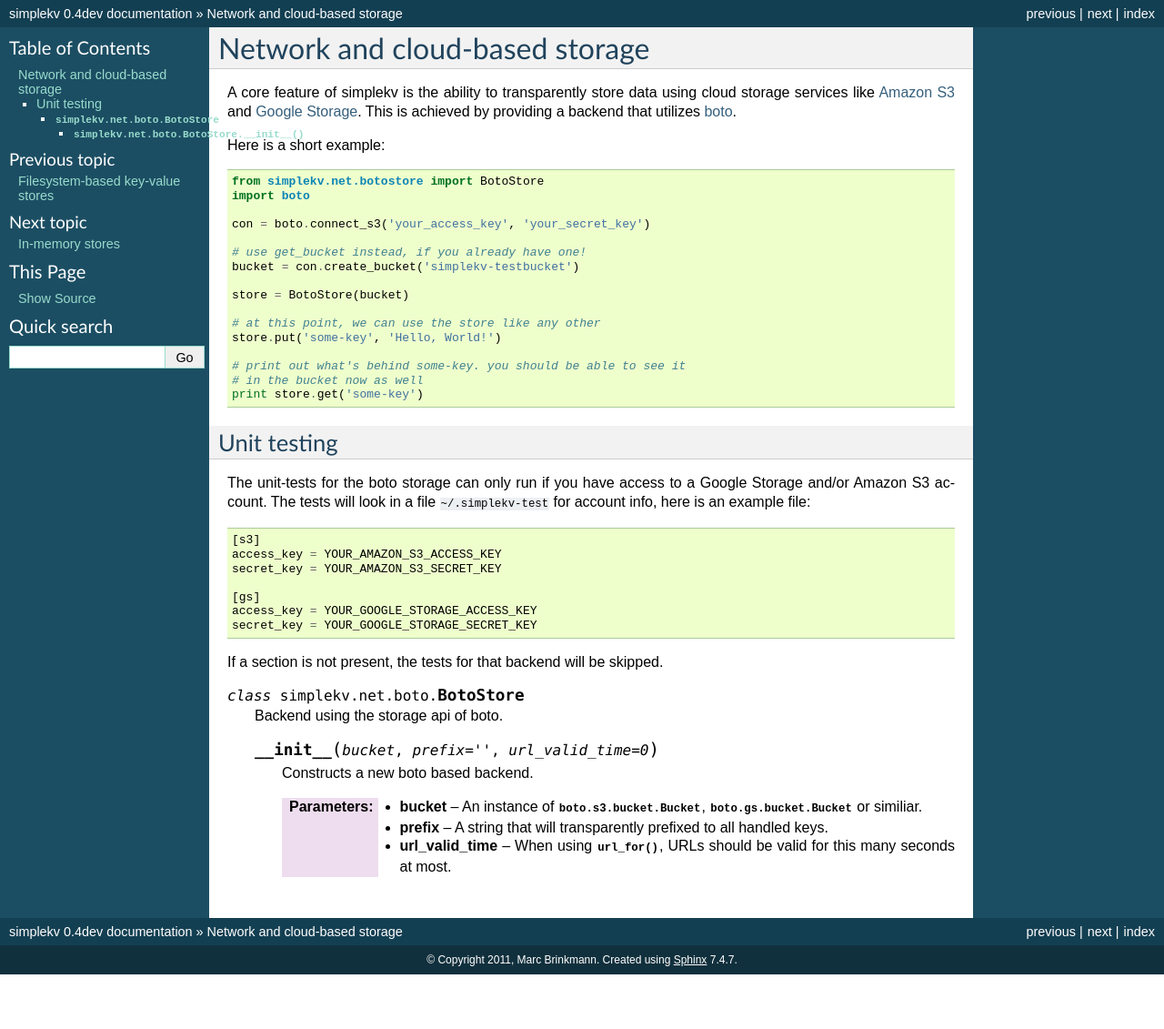
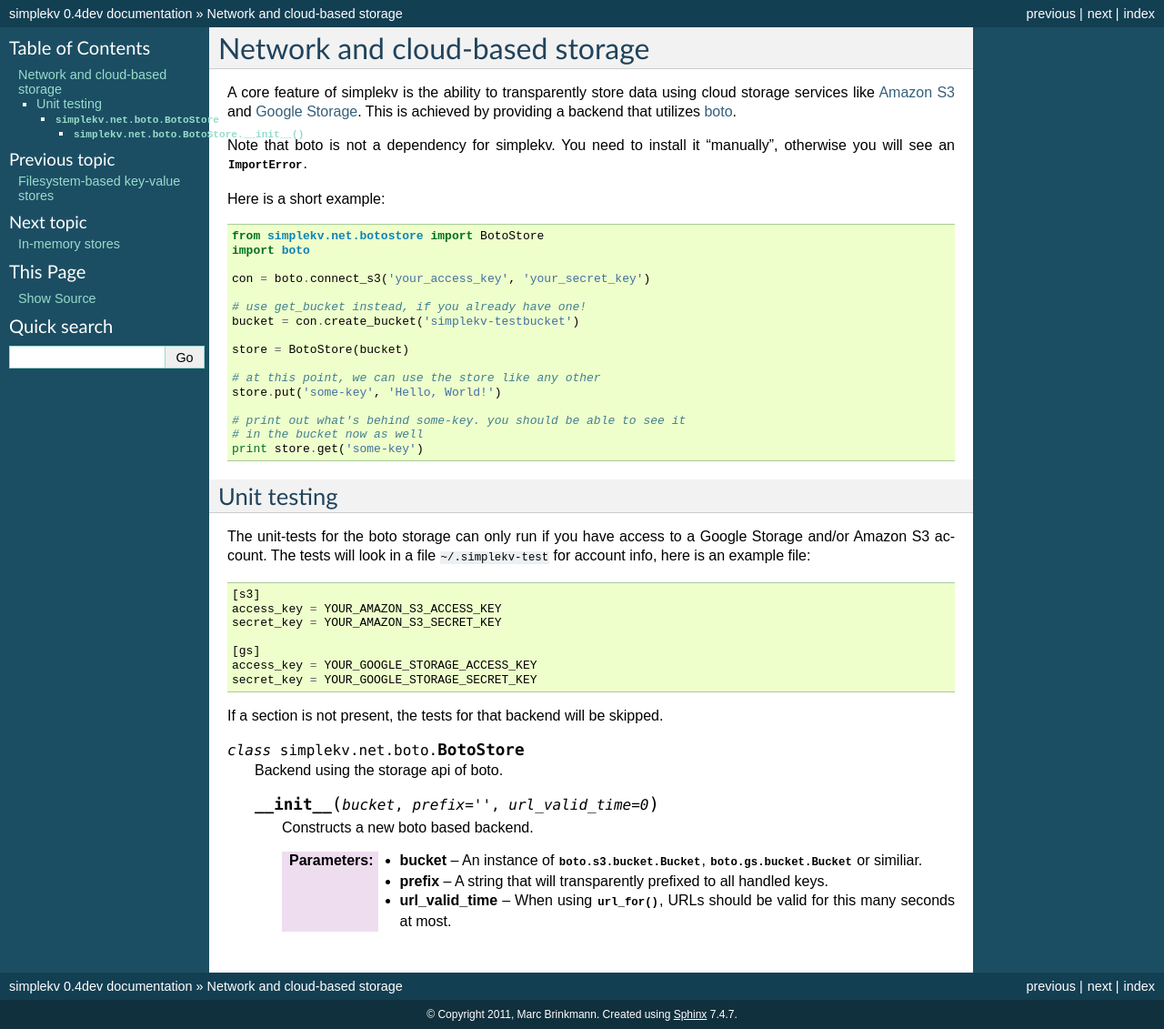
Before and after one commit to mbr/simplekv, a Sphinx documentation site: the page built from docs/net.rst, in a window 1280 px wide. Shown: the whole page at 91% size. Built offline with Sphinx 7.4.7, drawn with Linux system fonts in a browser that asks for light colours; before the commit the page ends 1071 px from its top, so only the background shows below that.

Commit message:
Added short note that boto is not a dependency.

```diff
--- a/docs/net.rst
+++ b/docs/net.rst
@@ -7,6 +7,9 @@ A core feature of simplekv is the ability to transparently store data using
 cloud storage services like `Amazon S3 <http://aws.amazon.com/s3/>`_ and `Google
 Storage <http://code.google.com/apis/storage/>`_. This is achieved by providing
 a backend that utilizes `boto <http://boto.cloudhackers.com/>`_.
+
+Note that boto is not a dependency for simplekv. You need to install it
+"manually", otherwise you will see an :exc:`~exceptions.ImportError`.
 
 Here is a short example:
 
```
